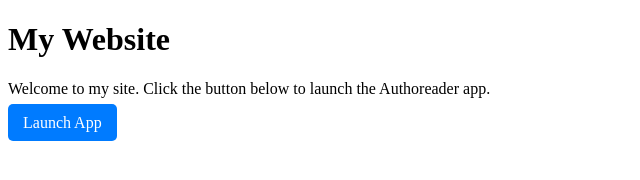
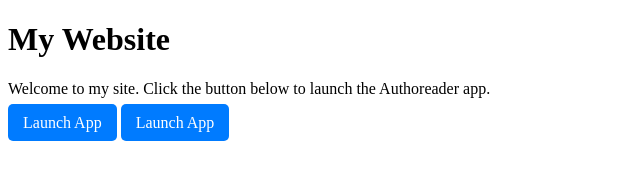
Before and after one commit to Ibreitenbach/Authoreader, a plain HTML site: page index.html in a window 1280 px wide. Shown: the whole page, without its empty margins (0-640 px from the left). Drawn offline with Linux system fonts and the light colour scheme.

Commit message:
Update index.html

```diff
--- a/index.html
+++ b/index.html
@@ -9,6 +9,6 @@
     <p>Welcome to my site. Click the button below to launch the Authoreader app.</p>
 
     <a href="authoreader.html" class="button">Launch App</a>
-
+    <a href="Welcome.html" class="button">Launch App</a>
 </body>
 </html>
```
